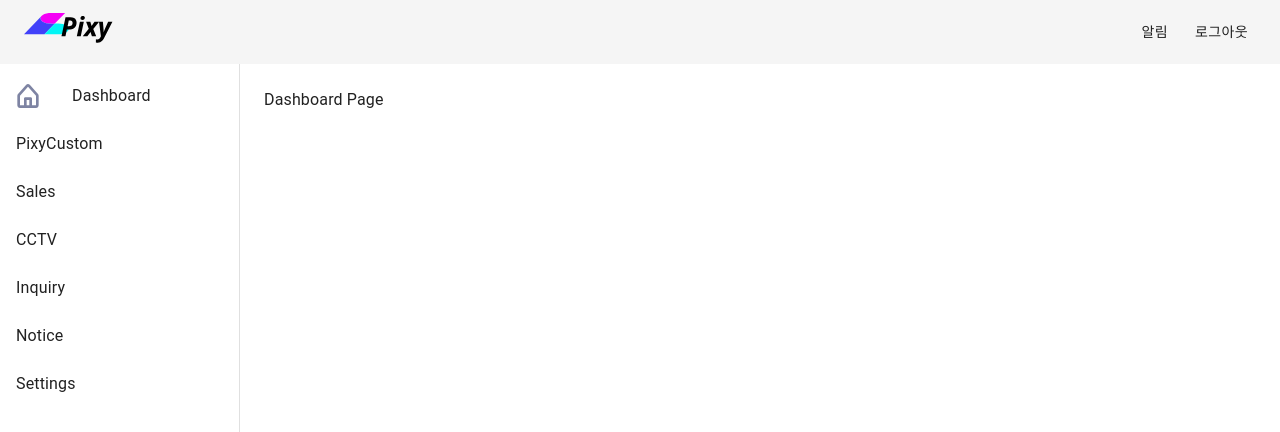
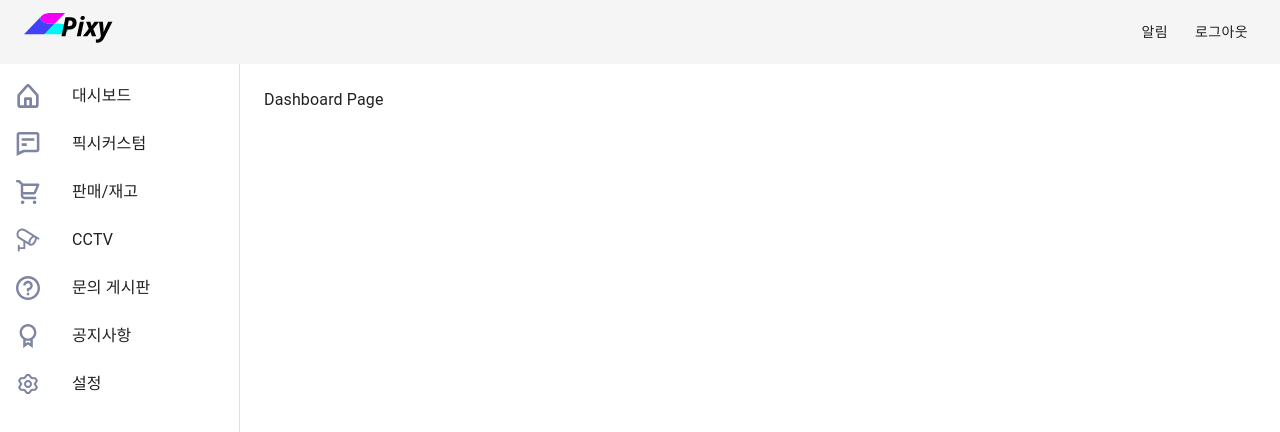
Before and after one commit to AIVLESCHOOLFIFTHBIGPROJECT/AI_24_PIXY_WEB, a React (Create React App) app: page /main/dashboard in a window 1280 px wide. Shown: the top 432 px of the page. Built offline with nearby package versions, Linux system fonts and the light colour scheme; no server answers.

Commit message:
modify signup

```diff
--- a/src/components/main/MainMenuBar.js
+++ b/src/components/main/MainMenuBar.js
@@ -2,6 +2,12 @@ import React from 'react';
 import { Link } from 'react-router-dom';
 import { Drawer, List, ListItem, ListItemText, ListItemIcon, Toolbar, Box } from '@mui/material';
 import { ReactComponent as DashboardIcon } from '../../assets/icons/dashboard.svg';
+import { ReactComponent as PixycustomIcon} from '../../assets/icons/chat.svg';
+import { ReactComponent as SalesIcon } from '../../assets/icons/cart.svg';
+import { ReactComponent as CctvIcon } from '../../assets/icons/cctv.svg';
+import { ReactComponent as InquiryIcon } from '../../assets/icons/help.svg';
+import { ReactComponent as NoticeIcon } from '../../assets/icons/award.svg';
+import { ReactComponent as SettingsIcon } from '../../assets/icons/settings.svg';
 
 const drawerWidth = 240;
 
@@ -25,25 +31,31 @@ const MainMenuBar = () => {
         <List>
           <ListItem button component={Link} to="/main/dashboard">
             <ListItemIcon><DashboardIcon style={{ width: '24px', height: '24px' }} /></ListItemIcon>
-            <ListItemText primary="Dashboard" />
+            <ListItemText primary="대시보드" />
           </ListItem>
           <ListItem button component={Link} to="/main/pixycustom">
-            <ListItemText primary="PixyCustom" />
+            <ListItemIcon><PixycustomIcon style={{ width: '24px', height: '24px' }} /></ListItemIcon>
+            <ListItemText primary="픽시커스텀" />
           </ListItem>
           <ListItem button component={Link} to="/main/sales">
-            <ListItemText primary="Sales" />
+            <ListItemIcon><SalesIcon style={{ width: '24px', height: '24px' }} /></ListItemIcon>
+            <ListItemText primary="판매/재고" />
           </ListItem>
           <ListItem button component={Link} to="/main/cctv">
+            <ListItemIcon><CctvIcon style={{ width: '24px', height: '24px' }} /></ListItemIcon>
             <ListItemText primary="CCTV" />
           </ListItem>
           <ListItem button component={Link} to="/main/inquiry">
-            <ListItemText primary="Inquiry" />
+            <ListItemIcon><InquiryIcon style={{ width: '24px', height: '24px' }} /></ListItemIcon>
+            <ListItemText primary="문의 게시판" />
           </ListItem>
           <ListItem button component={Link} to="/main/notice">
-            <ListItemText primary="Notice" />
+            <ListItemIcon><NoticeIcon style={{ width: '24px', height: '24px' }} /></ListItemIcon>
+            <ListItemText primary="공지사항" />
           </ListItem>
           <ListItem button component={Link} to="/main/settings">
-            <ListItemText primary="Settings" />
+            <ListItemIcon><SettingsIcon style={{ width: '24px', height: '24px' }} /></ListItemIcon>
+            <ListItemText primary="설정" />
           </ListItem>
         </List>
       </Box>
--- a/src/pages/SignUp.js
+++ b/src/pages/SignUp.js
@@ -72,7 +72,7 @@ const SignUp = () => {
       />
       <TextField
         label="Store Name"
-        name="storename"
+        name="store_name"
         value={formData.store_name}
         onChange={handleChange}
         required
```
